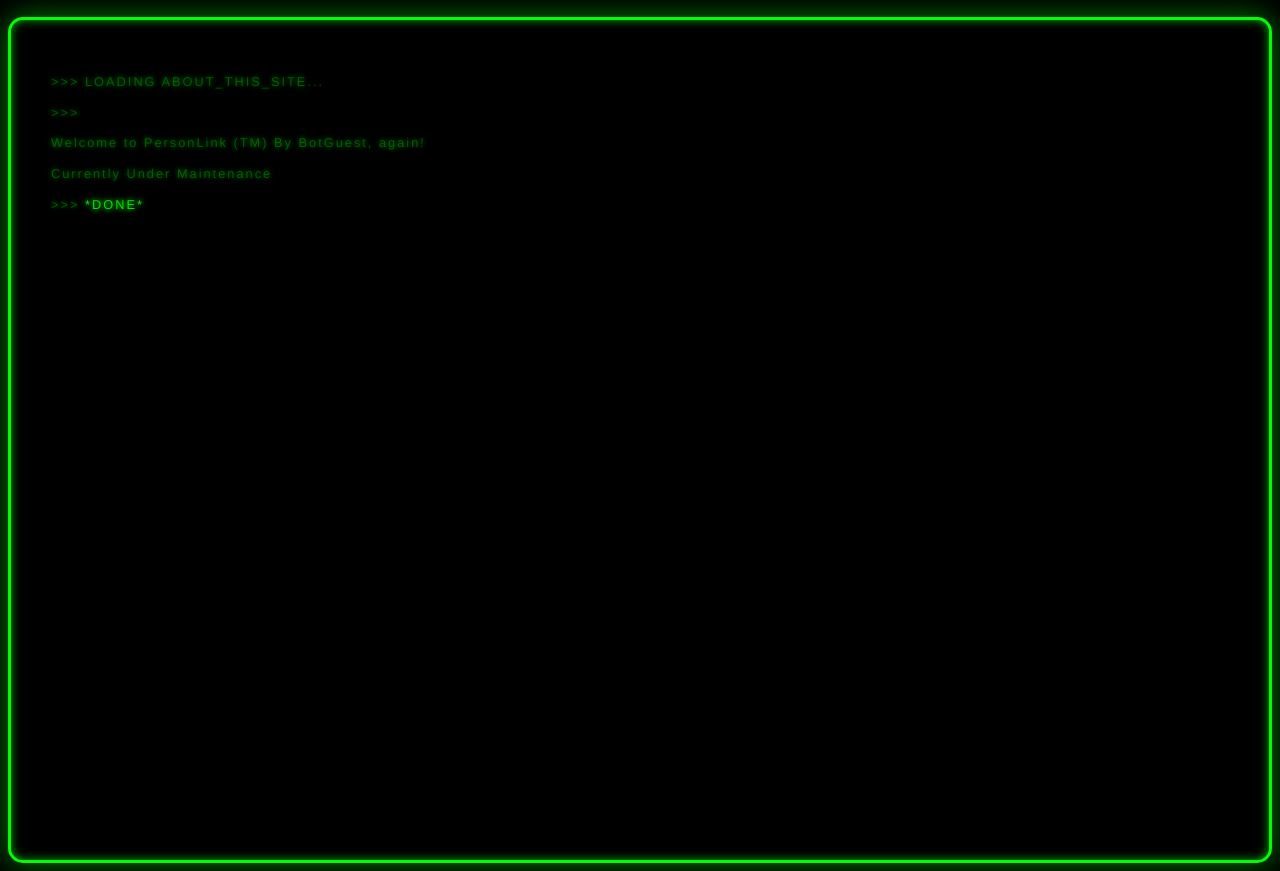
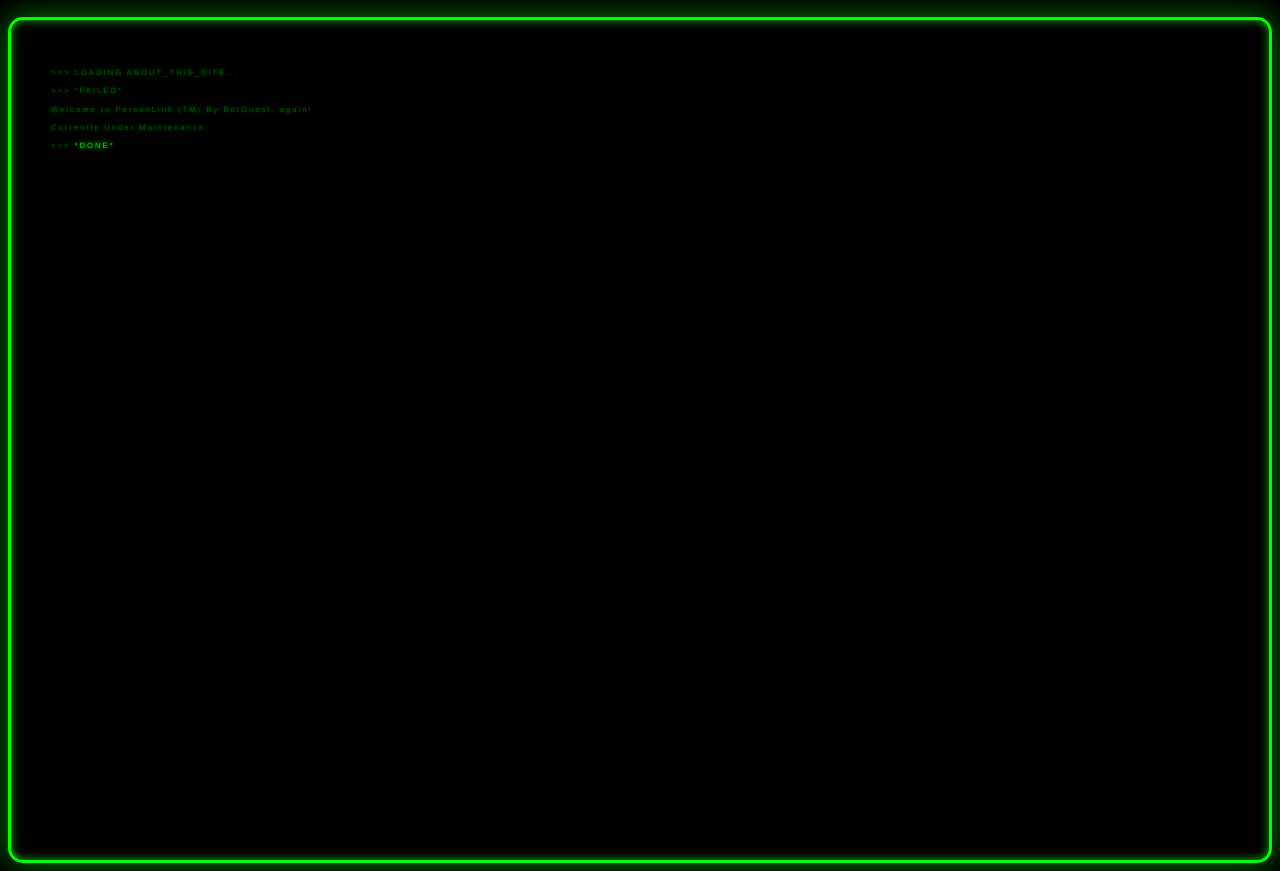
Before and after one commit to botguest/personal_site_git, a Flask app: page /about in a window 1280 px wide. Shown: the part 71-942 px from the top of the page. Run offline with Flask 2, Linux system fonts and the light colour scheme; parts of the project's set-up code (start-up, migrations or seed data) failed here and were passed over.

Commit message:
text size

```diff
--- a/static/css_style.css
+++ b/static/css_style.css
@@ -62,7 +62,7 @@
 
 /* Text styling */
 .terminal {
-    font-size: 1.7vw;
+    font-size: 1.3vw;
     line-height: 1.4;
     letter-spacing: 2px;
     padding: 20px;
@@ -75,7 +75,7 @@
     /* diff font too */
     font-family: Helvetica, monospace;
 
-    font-size: 1vw;
+    font-size: 0.6vw;
     line-height: 1.4;
     letter-spacing: 2px;
     padding: 20px;
--- a/templates/about.html
+++ b/templates/about.html
@@ -22,7 +22,7 @@
         <!--AUXI TEXT-->
     <div class="terminal-aux">
         <p>>>> LOADING ABOUT_THIS_SITE...</p>
-        <p>>>></p>
+        <p>>>> *FAILED*</p>
         <p>Welcome to PersonLink (TM) By BotGuest, again!</p>
         <p>Currently Under Maintenance</p>
 
```
